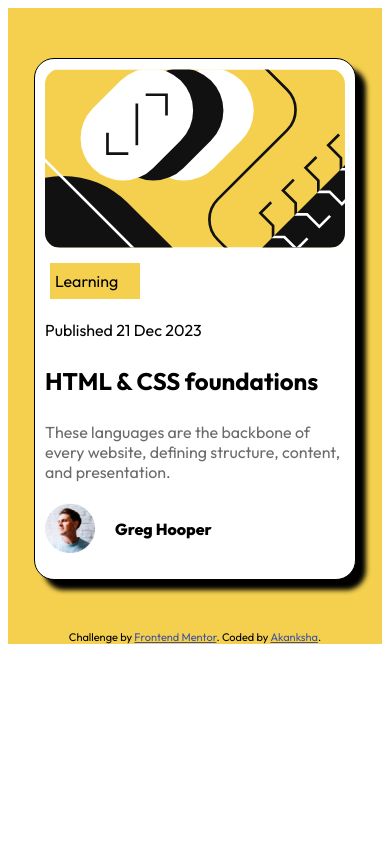
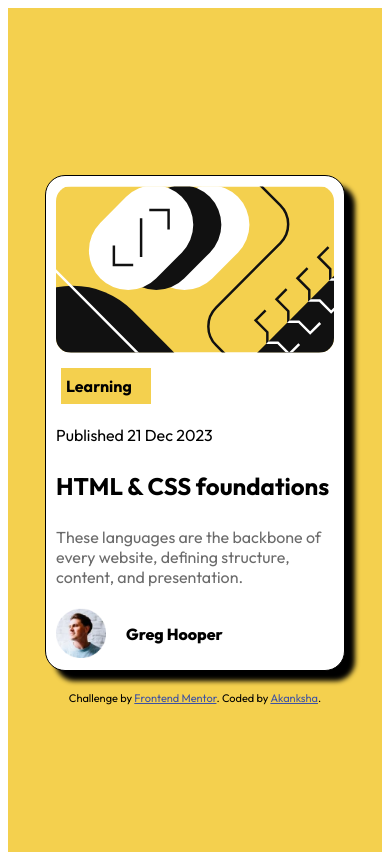
Before and after one commit to AkankshaPatwal/blog-preview-card, a plain HTML site: page index.html in a window 390 px wide. Drawn offline with Linux system fonts and the light colour scheme.

Commit message:
Update responsive design

```diff
--- a/index.html
+++ b/index.html
@@ -20,7 +20,7 @@
 <body>
   <main class="main-card">
     <section class="preview-card">
-      <img class="preview-image" src="blog-preview-card-main\assets\images\illustration-article.svg">
+      <img class="preview-image" src="blog-preview-card-main\assets\images\illustration-article.svg" alt="Image not found">
 
       <div class="learn">Learning</div>
 
--- a/style.css
+++ b/style.css
@@ -1,36 +1,121 @@
-
+:root {
+    --yellow: hsl(47, 88%, 63%);
+}
 .main-card{
-    background-color: hsl(47, 88%, 63%);
+    background-color: var(--yellow);
+    min-height: 100vh;
     display: flex;
     flex-direction: column;
     justify-content: center;
     align-items: center;
     font-family: "Outfit", sans-serif;
-    width: 100%;
+    padding: 20px;
+    box-sizing: border-box;
 }
 .preview-card{
     background-color: hsl(0, 0%, 100%);
     border-radius: 20px;
     display: flex;
     flex-direction: column;
-    width: 300px;
-    height: 500px;
+    max-width: 300px;
+    width: 100%;
     gap: 5px;
     padding: 10px;
     margin: 50px;
     border: 1px solid black;
     box-shadow: 10px 10px 5px black ;
+    box-sizing: border-box;
 }
 .preview-image{
     border-radius: 15px;
+    width: 100%;
+    height: auto;
 }
 .learn{
-    background-color: hsl(47, 88%, 63%);
+    background-color: var(--yellow);
     width: 80px;
     padding: 8px 5px;
     margin-top: 10px;
     margin-left: 5px;
-    font-weight: 300px;
+    font-weight: 700;
+}:root {
+    --yellow: hsl(47, 88%, 63%);
+}
+
+.main-card {
+    background-color: var(--yellow);
+    min-height: 100vh;
+    display: flex;
+    flex-direction: column;
+    justify-content: center;
+    align-items: center;
+    font-family: "Outfit", sans-serif;
+    padding: 1.25rem;
+    box-sizing: border-box;
+}
+
+.preview-card {
+    background-color: hsl(0, 0%, 100%);
+    border-radius: 1.25rem;
+    display: flex;
+    flex-direction: column;
+    max-width: 18.75rem;
+    width: 100%;
+    gap: 0.3125rem;
+    padding: 0.625rem;
+    margin: 3.125rem;
+    border: 1px solid black;
+    box-shadow: 0.625rem 0.625rem 0.3125rem black;
+    box-sizing: border-box;
+}
+
+.preview-image {
+    border-radius: 0.9375rem;
+    width: 100%;
+    height: auto;
+}
+
+.learn {
+    background-color: var(--yellow);
+    width: 5rem;
+    padding: 0.5rem 0.3125rem;
+    margin-top: 0.625rem;
+    margin-left: 0.3125rem;
+    font-weight: 700;
+}
+
+h2 {
+    margin-top: 0.3125rem;
+    margin-bottom: 0.3125rem;
+}
+
+.info {
+    color: hsl(0, 0%, 42%);
+}
+
+.last-section {
+    display: flex;
+    flex-direction: row;
+    gap: 1.25rem;
+}
+
+.image-avatar {
+    height: 3.125rem;
+    width: 3.125rem;
+}
+
+.name {
+    font-weight: 800;
+}
+
+@media (max-width: 30rem) {
+    .main-card {
+        padding: 0.9375rem;
+    }
+
+    .preview-card {
+        margin: 1.25rem 0;
+    }
 }
 h2{
     margin-top: 5px;
@@ -51,3 +136,14 @@ h2{
 .name{
     font-weight: 800;
 }
+
+
+@media (max-width: 480px) {
+    .main-card {
+        padding: 15px;
+    }
+
+    .preview-card {
+        margin: 20px 0;
+    }
+}
```
Also changed, not shown: 2 other files.
